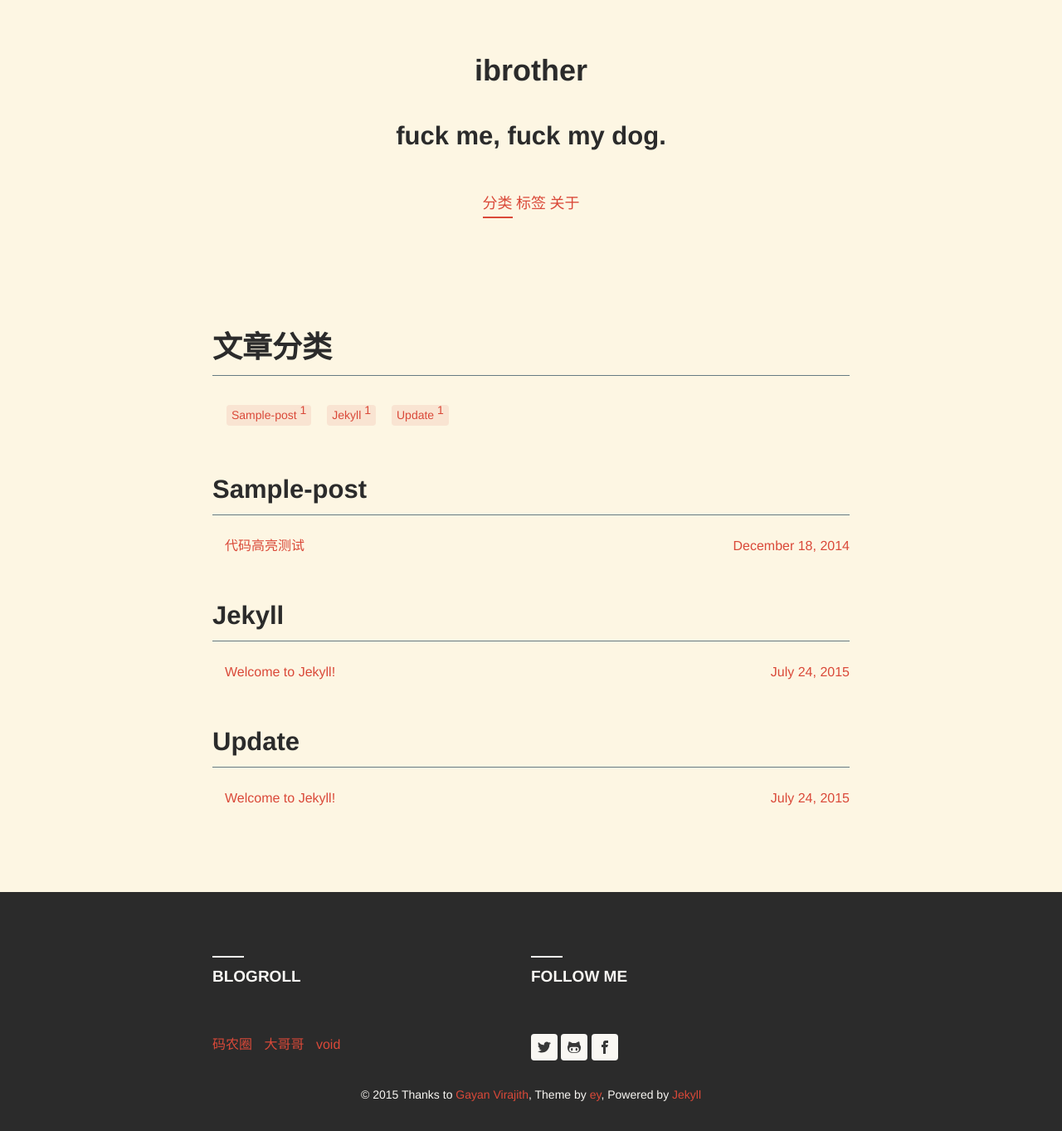
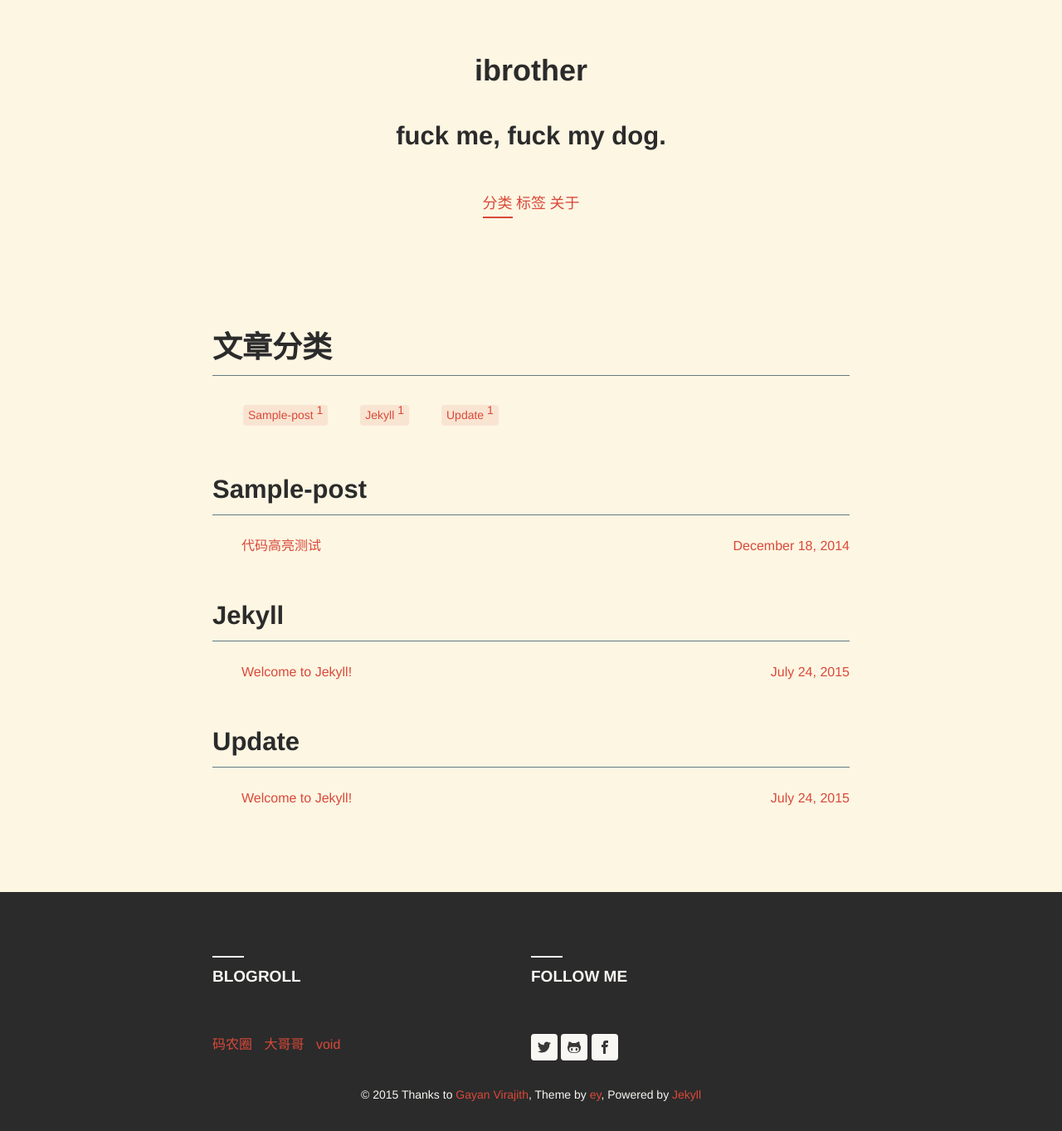
Before and after one commit to MrLiKH/jekyll-theme-ey, a Jekyll site: the page built from categories.html, in a window 1280 px wide. Shown: the whole page at 83% size. Built offline with Jekyll 4.4.1, drawn with Linux system fonts in a browser that asks for light colours.

Commit message:
modify li style

```diff
--- a/css/main.scss
+++ b/css/main.scss
@@ -394,7 +394,7 @@ div.page-content {
       background-repeat: no-repeat;
       background-position: 0 6px;
       padding: 0 0 5px 15px;
-      margin-left: 0;
+      margin-left: 20px;
     }
     @include MQ(M){
       li {
@@ -476,7 +476,7 @@ div.page-content {
   background-repeat: no-repeat;
   background-position: 0 6px;
   padding: 0 0 5px 15px;
-  margin-left: 0;
+  margin-left: 20px;
 }
 
 // Theme base 01
```
